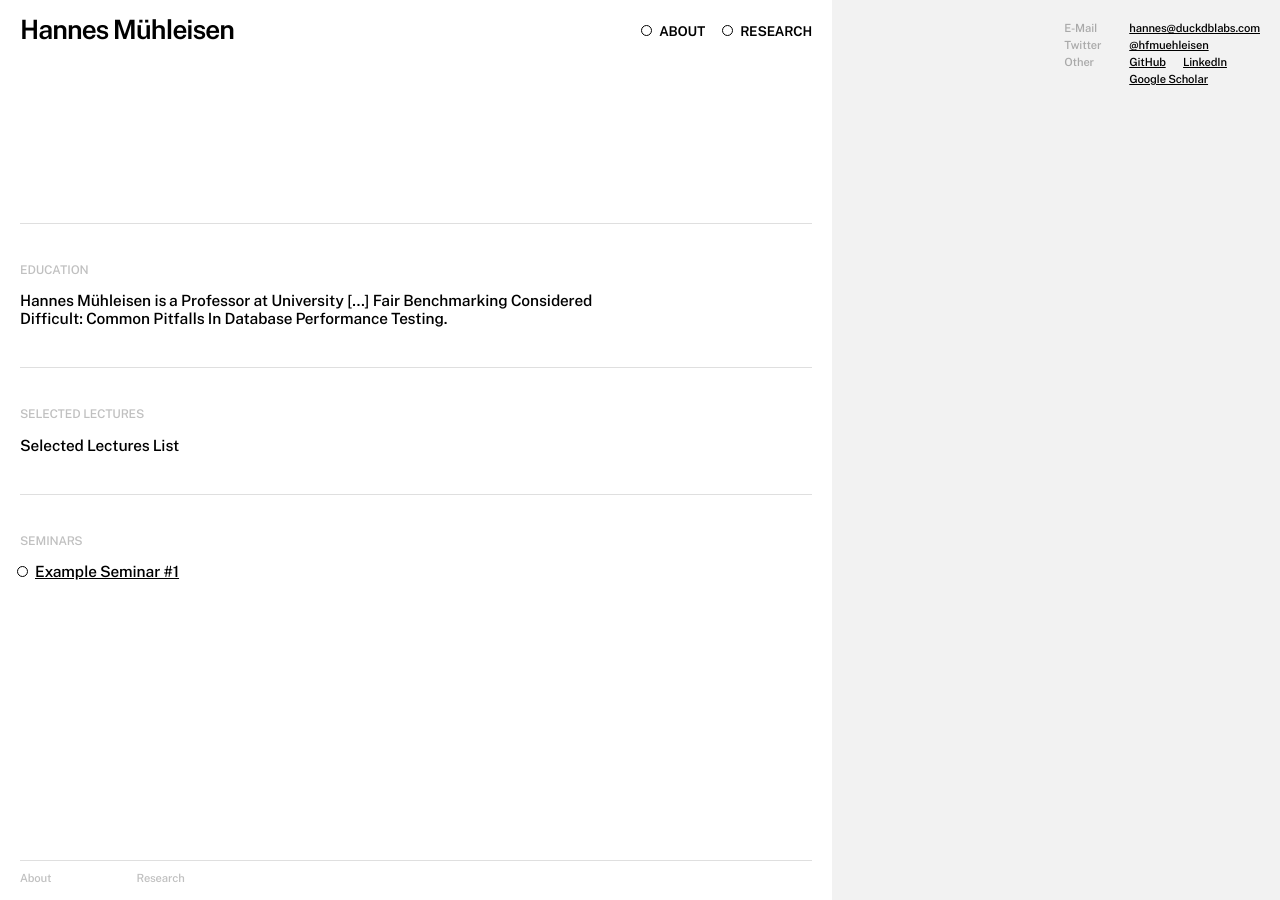
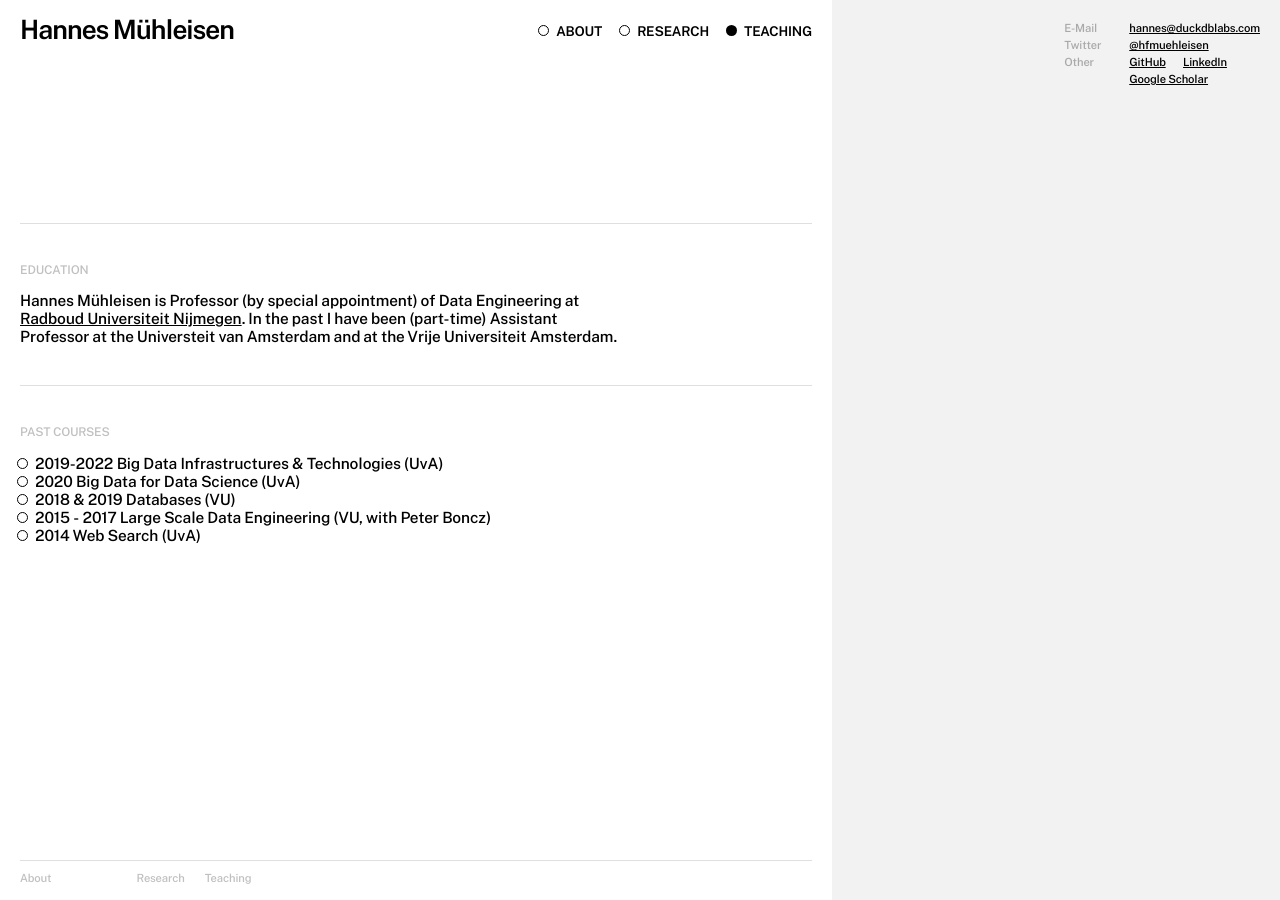
Before and after one commit to hannes/hannes.muehleisen.org, a Jekyll site: the page built from teaching.md, in a window 1280 px wide. Built offline with Jekyll 4.4.1, drawn with Linux system fonts in a browser that asks for light colours.

Commit message:
professor booyeah

```diff
--- a/_config.yml
+++ b/_config.yml
@@ -42,8 +42,8 @@ navigation:
     url: /
   - title: Research
     url: /research/
-  # - title: Teaching
-  #   url: /teaching/
+  - title: Teaching
+    url: /teaching/
   # - title: DuckDB
   #   url: /duckdb/
 
--- a/teaching.md
+++ b/teaching.md
@@ -5,13 +5,12 @@ title: Teaching
 
 ## Education
 
-Hannes Mühleisen is a Professor at University [...] Fair Benchmarking Considered Difficult: Common Pitfalls In Database Performance Testing.
+Hannes Mühleisen is Professor (by special appointment) of Data Engineering at [Radboud Universiteit Nijmegen](https://www.ru.nl). In the past I have been  (part-time) Assistant Professor at the Universteit van Amsterdam and at the Vrije Universiteit Amsterdam.
 
 
-## Selected Lectures
-
-Selected Lectures List
-
-## Seminars
-
-- [Example Seminar #1](/seminars/example_seminar)
+## Past Courses
+- 2019-2022 Big Data Infrastructures & Technologies (UvA)
+- 2020 Big Data for Data Science (UvA)
+- 2018 & 2019 Databases (VU)
+- 2015 - 2017 Large Scale Data Engineering (VU, with Peter Boncz)
+- 2014 Web Search (UvA)
```
Also changed, not shown: index.md (+1 -1 lines), research.md (+3 -3 lines).
